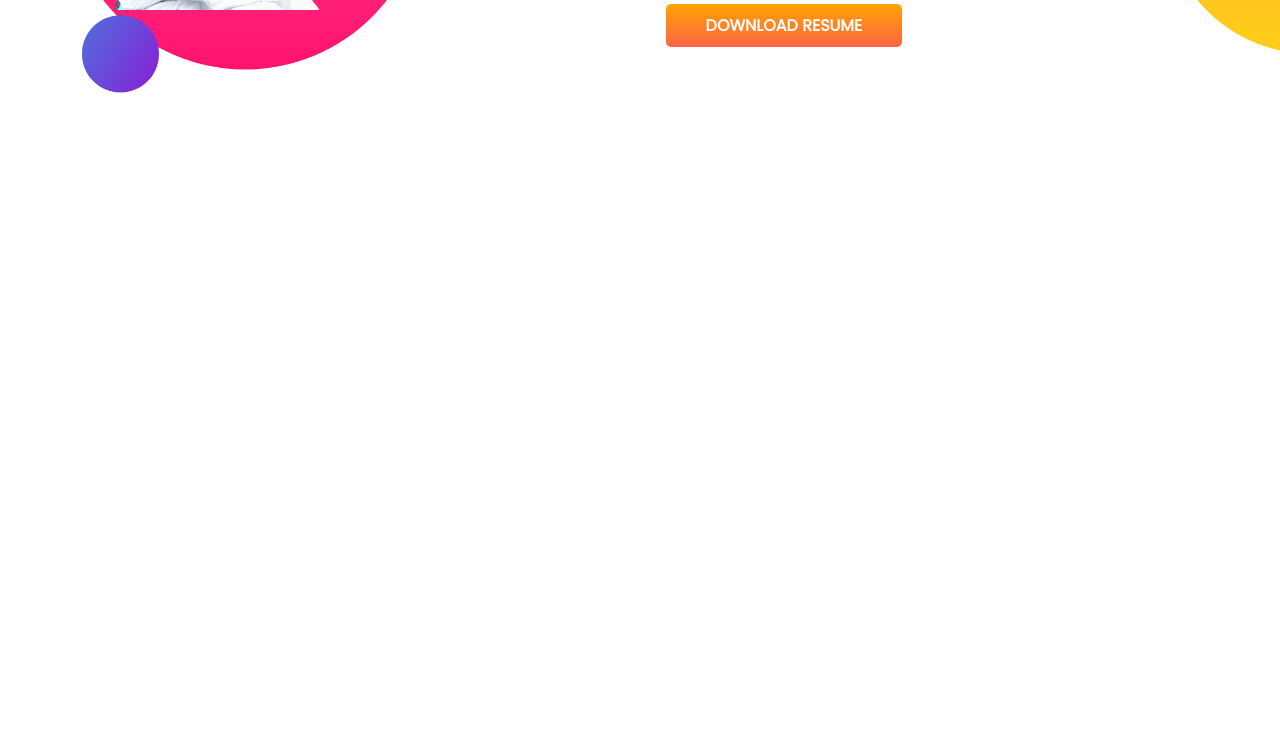
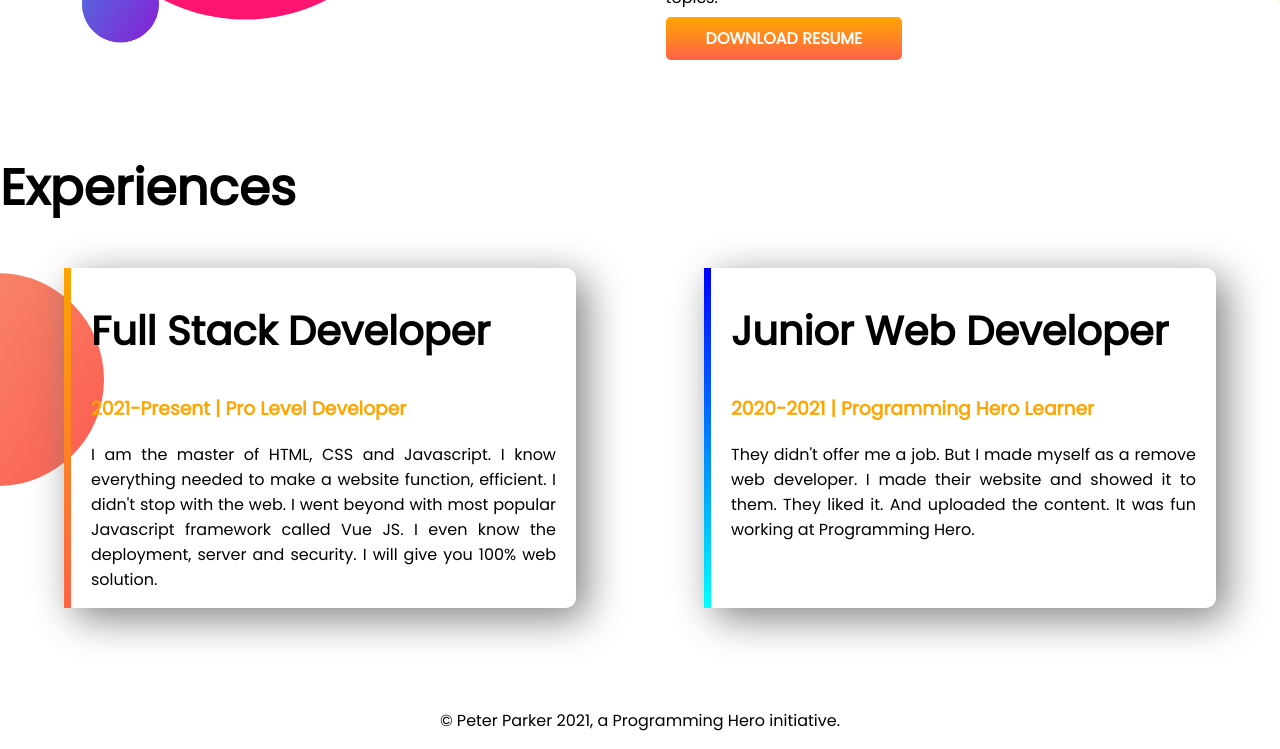
Before and after one commit to next-dev21/personal-portfolio, a plain HTML site: page index.html in a window 1280 px wide. Shown: the part 904-1653 px from the top of the page. Before the commit the page ends 1004 px from the top, so only its background shows below. Drawn offline with Linux system fonts and the light colour scheme.

Commit message:
experience area

```diff
--- a/css/style.css
+++ b/css/style.css
@@ -2,13 +2,19 @@ body{
     font-family: 'Poppins', sans-serif;
     margin: 0;
 }
+section{
+    margin-bottom: 100px;
+}
 h1{
     font-size: 50px;
+}
+h2{
+    font-size: 40px;
 }
 .orange-color{
     color: orange;
 }
-section{
+.flexible-container{
     display: flex;
 }
 .half-width{
@@ -34,5 +40,37 @@ section{
     background-image: url(../image/dream-bg.png);
     background-repeat: no-repeat;
     background-position: right;
-    margin-top: 150px;
 }
+.dream-para{
+    padding-right: 100px;
+}
+.experience-area{
+    background-image: url(../image/exp-bg.png);
+    background-repeat: no-repeat;
+    background-position: left;
+}
+.experience-item{
+    width: 40%;
+    margin-right: 5%;
+    margin-left: 5%;
+    padding-left: 20px;
+    padding-right: 20px;
+    box-shadow: 10px 10px 40px gray;
+    border-radius: 10px;
+}
+.experience-item p{
+    text-align: justify;
+}
+#experience-junior{
+    border-left: 7px solid;
+    border-image: linear-gradient(blue, cyan);
+    border-image-slice: 1;
+}
+#experience-full{
+    border-left: 7px solid;
+    border-image: linear-gradient(orange, tomato);
+    border-image-slice: 1;
+}
+footer p{
+    text-align: center;
+}
--- a/index.html
+++ b/index.html
@@ -13,7 +13,7 @@
 </head>
 
 <body>
-    <section class="top-banner">
+    <section class="top-banner flexible-container">
         <div class="half-width">
             <h1>Welcome To</h1>
             <h1><span class="orange-color">Mahmud Hasan</span> World</h1>
@@ -29,18 +29,42 @@
             <img src="./image/mahmud2.png" alt="Mahmud Hasan Image One">
         </div>
     </section>
-    <section class="dream-big">
+    <section class="dream-big flexible-container">
         <div class="half-width">
             <img src="./image/mahmud.png" alt="Mahmud Hasan Image Two">
         </div>
         <div class="half-width">
             <h1>Dream Big</h1>
             <h2>Become a web developer</h2>
-            <p>I already learned the basic HTML and CSS. I can build any simple website. I can even teach my grandma how
+            <p class="dream-para">I already learned the basic HTML and CSS. I can build any simple website. I can even
+                teach my grandma how
                 to make simple website. My goal is to build 3 websites and learn advanced topics.</p>
             <a class="link-button" href="#" target="_blank">DOWNLOAD RESUME</a>
         </div>
     </section>
+    <section class="experience-area">
+        <h1>Experiences</h1>
+        <div class="flexible-container">
+            <div id="experience-full" class="experience-item">
+                <h2>Full Stack Developer</h2>
+                <h3 class="orange-color">2021-Present | Pro Level Developer</h3>
+                <p>I am the master of HTML, CSS and Javascript. I know everything needed to make a website function,
+                    efficient. I didn't stop with the web. I went beyond with most popular Javascript framework called
+                    Vue
+                    JS. I even know the deployment, server and security. I will give you 100% web solution.</p>
+            </div>
+            <div id="experience-junior" class="experience-item">
+                <h2>Junior Web Developer</h2>
+                <h3 class="orange-color">2020-2021 | Programming Hero Learner</h3>
+                <p>They didn't offer me a job. But I made myself as a remove web developer. I made their website and
+                    showed
+                    it to them. They liked it. And uploaded the content. It was fun working at Programming Hero.</p>
+            </div>
+        </div>
+    </section>
+    <footer>
+        <p>© Peter Parker 2021, a Programming Hero initiative.</p>
+    </footer>
 </body>
 
 </html>
```
Also changed, not shown: image/exp-bg.png (added).
